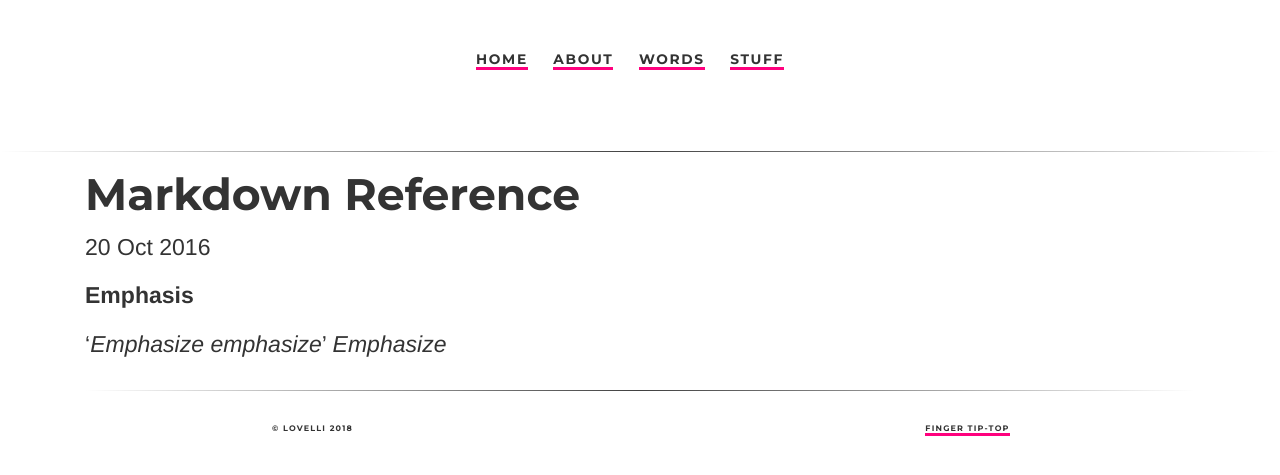
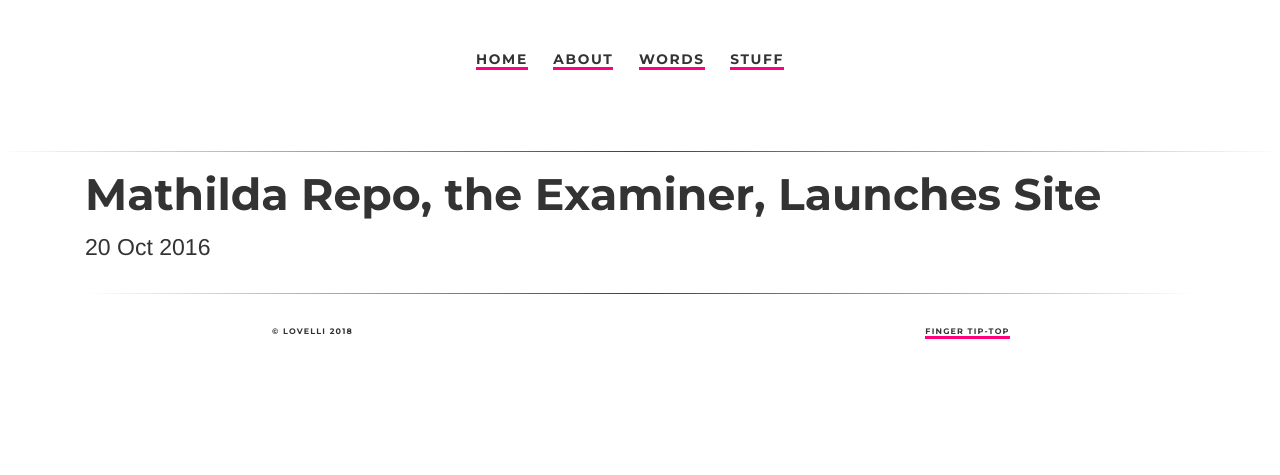
Before and after one commit to ariesti/ariesti.github.io, a Jekyll site: the page built from _posts/2016-10-20-mathilda-repo-site-launched.md, in a window 1280 px wide. Shown: the top 475 px of the page. Built offline with Jekyll 4.4.1, drawn with Linux system fonts in a browser that asks for light colours.

Commit message:
Update 2016-10-20-mathilda-repo-site-launched.md

```diff
--- a/_posts/2016-10-20-mathilda-repo-site-launched.md
+++ b/_posts/2016-10-20-mathilda-repo-site-launched.md
@@ -1,9 +1,5 @@
 ---
 layout: post
-title: "Markdown Reference"
+title: "Mathilda Repo, the Examiner, Launches Site"
 date: 2016-10-20
 ---
-
-**Emphasis**
-
-'*Emphasize* _emphasize_'                   *Emphasize*
```
